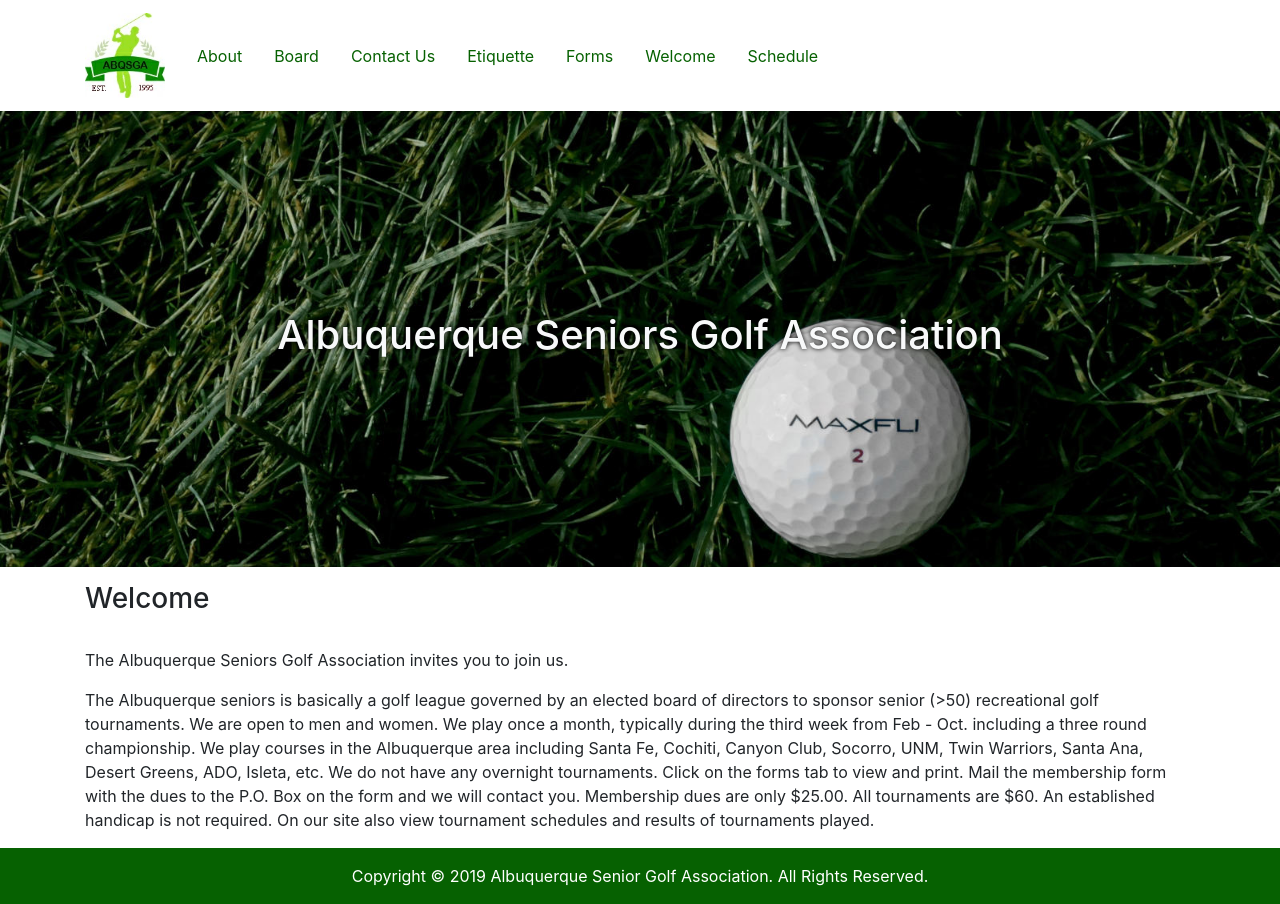
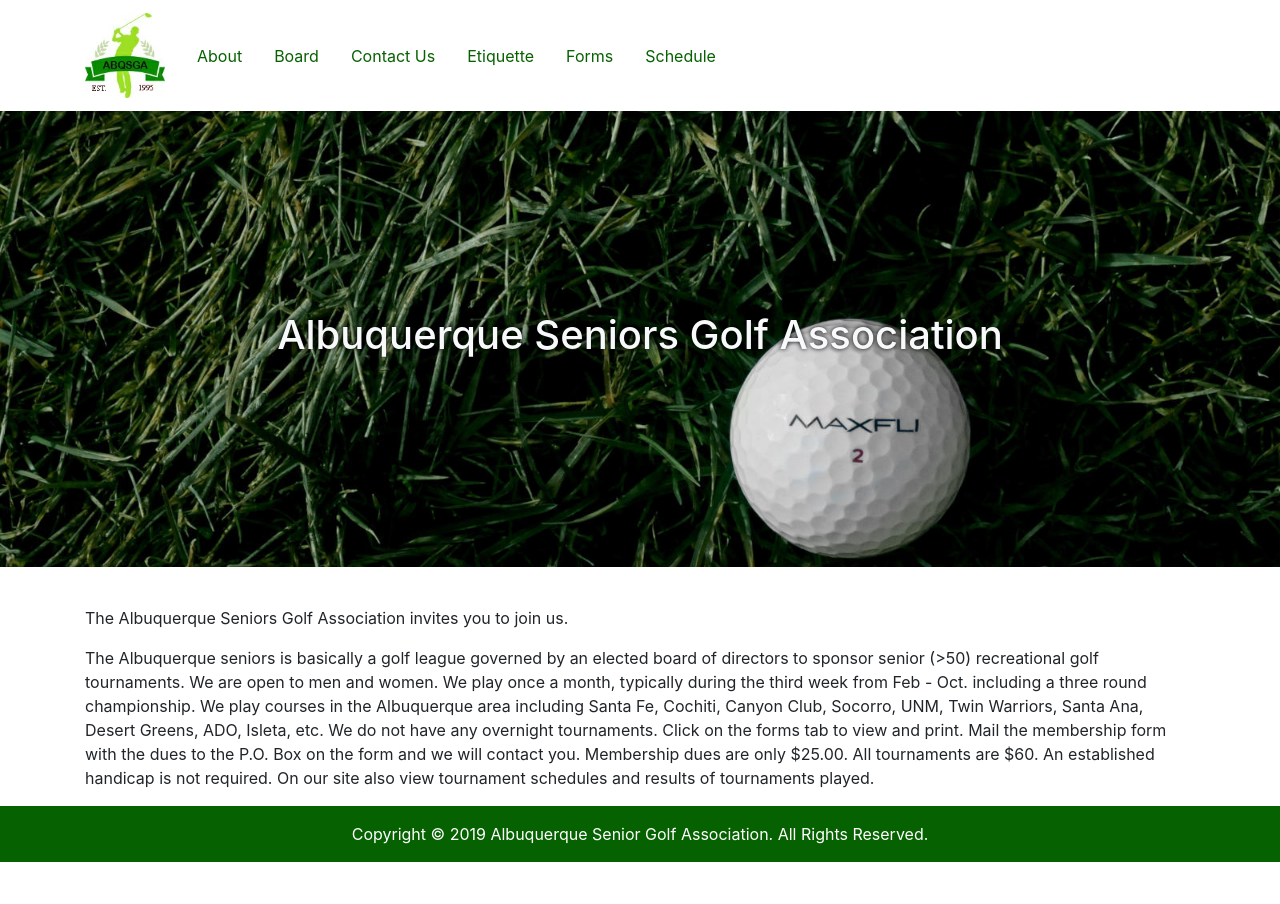
Before and after one commit to vladdebelak/golf-site, a Jekyll site: the page built from index.md, in a window 1280 px wide. Built offline with Jekyll 4.4.1, drawn with Linux system fonts in a browser that asks for light colours; our own code applies the rules of GitHub Pages for plain Markdown files.

Commit message:
changed index page

```diff
--- a/index.md
+++ b/index.md
@@ -3,7 +3,6 @@ layout: default
 header-image: /golf-site/images/grass.jpg
 header-title: Albuquerque Seniors Golf Association
 ---
-### Welcome
 <br/>
 The Albuquerque Seniors Golf Association invites you to join us.
 
```
